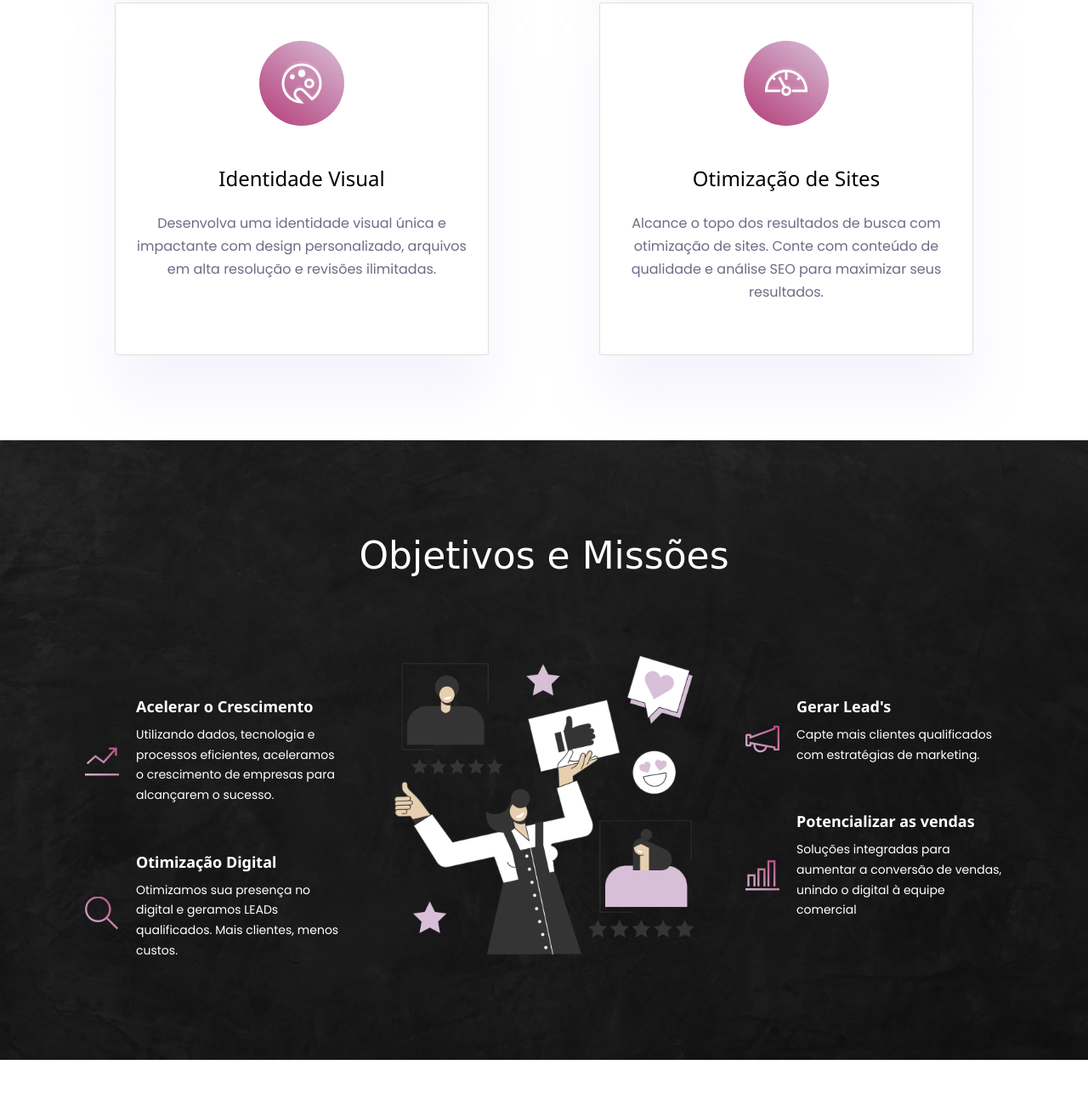
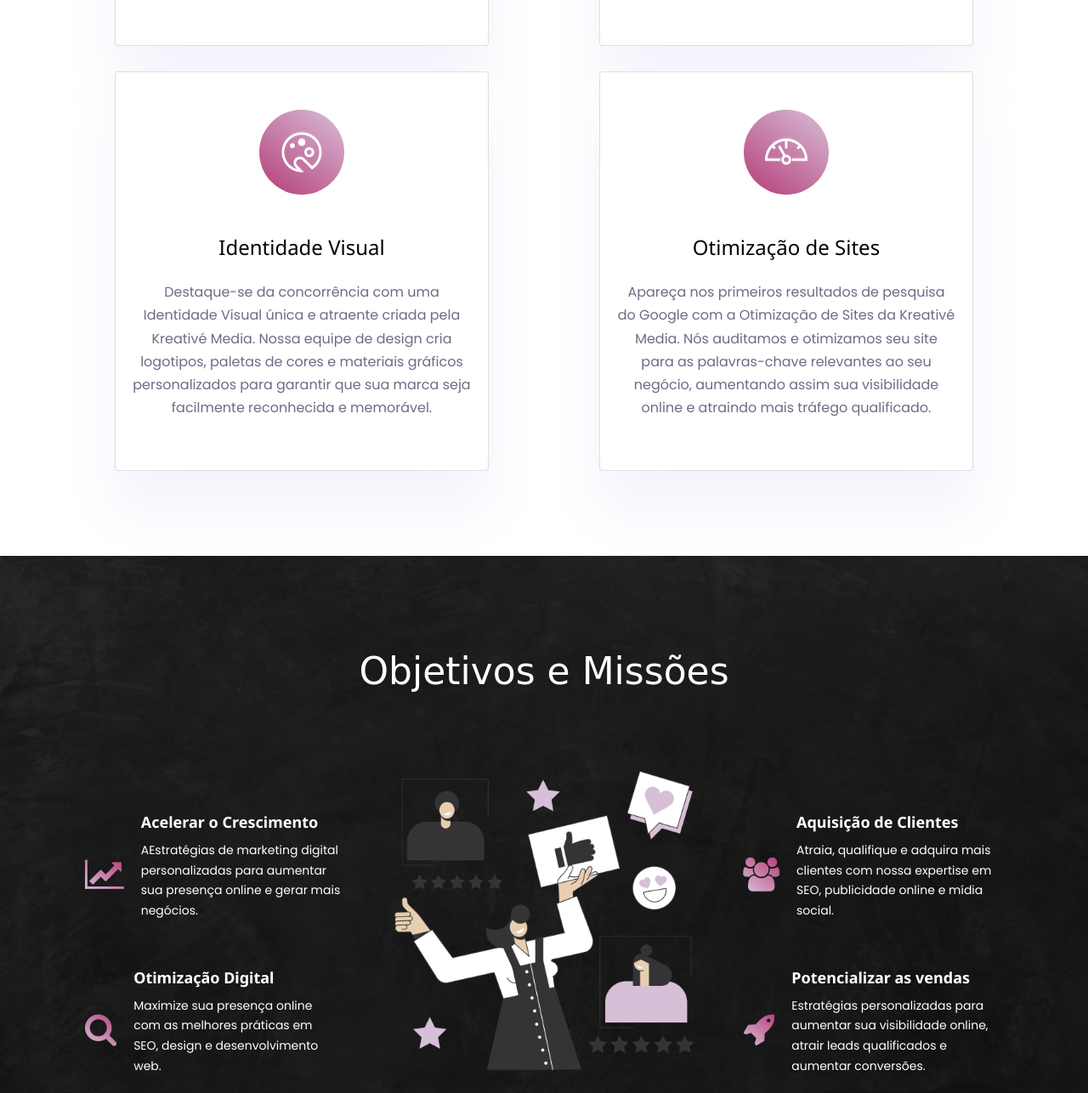
Before and after one commit to ericzardo/kreativemedia, a website: page theme/index.html in a window 1280 px wide. Shown: the part 3305-4591 px from the top of the page at 85% size. Drawn offline with Linux system fonts and the light colour scheme; some packages are replaced by stand-ins of ours; a web font is replaced by a local one.

Commit message:
Change icons

```diff
--- a/theme/index.html
+++ b/theme/index.html
@@ -210,9 +210,10 @@
                 <i class="icon-lg icon-watermark text-white ti-announcement"></i>
               </div>
               <h4 class="mb-4">Publicidade Online</h4>
-              <p style="font-size: 16px;">Crie campanhas estratégicas para aumentar a visibilidade da sua marca e
-                alcançar seus objetivos de
-                negócios.</p>
+              <p style="font-size: 16px;">Alcance seu público-alvo com anúncios online estrategicamente planejados e
+                otimizados pela Kreativé Media. Aumente as conversões e gere mais vendas para o seu negócio com nossa
+                expertise em Google Ads, Facebook Ads e muito mais.
+              </p>
             </div>
           </div>
         </div>
@@ -225,9 +226,9 @@
                 <i class="icon-lg icon-watermark text-white ti-mobile"></i>
               </div>
               <h4 class="mb-4">Gestão de Mídia Social</h4>
-              <p style="font-size: 16px;">Criação e agendamento de conteúdo para redes sociais. Monitoramento e análise
-                para maximizar
-                engajamento e interação com o público-alvo.</p>
+              <p style="font-size: 16px;">Aumente a visibilidade online da sua empresa com a Gestão de Mídia Social da
+                Kreativé Media. Nossa equipe especializada em redes sociais criará conteúdo relevante e interativo para
+                engajar seu público-alvo e gerar mais leads para o seu negócio.</p>
             </div>
           </div>
         </div>
@@ -243,9 +244,9 @@
                 <i class="icon-lg icon-watermark text-white ti-palette"></i>
               </div>
               <h4 class="mb-4">Identidade Visual</h4>
-              <p style="font-size: 16px;">Desenvolva uma identidade visual única e impactante com design personalizado,
-                arquivos em alta
-                resolução e revisões ilimitadas.</p>
+              <p style="font-size: 16px;">Destaque-se da concorrência com uma Identidade Visual única e atraente criada
+                pela Kreativé Media. Nossa equipe de design cria logotipos, paletas de cores e materiais gráficos
+                personalizados para garantir que sua marca seja facilmente reconhecida e memorável.</p>
             </div>
           </div>
         </div>
@@ -258,8 +259,9 @@
                 <i class="icon-lg icon-watermark text-white ti-dashboard"></i>
               </div>
               <h4 class="mb-4">Otimização de Sites</h4>
-              <p style="font-size: 16px;">Alcance o topo dos resultados de busca com otimização de sites.
-                Conte com conteúdo de qualidade e análise SEO para maximizar seus resultados.</p>
+              <p style="font-size: 16px;">Apareça nos primeiros resultados de pesquisa do Google com a Otimização de
+                Sites da Kreativé Media. Nós auditamos e otimizamos seu site para as palavras-chave relevantes ao seu
+                negócio, aumentando assim sua visibilidade online e atraindo mais tráfego qualificado.</p>
             </div>
           </div>
         </div>
@@ -279,22 +281,20 @@
           <div class="itens">
 
             <div class="item col-6 col-sm-12">
-              <i class="icon text-gradient-primary ti-stats-up"></i>
+              <i class="icon text-gradient-primary fa fa-line-chart"></i>
               <span class="item-text">
                 <h4 class="text-white" style="font-size: 18px;">Acelerar o Crescimento</h4>
-                <p class="text-secondary" style="font-size: 14px;">Utilizando dados, tecnologia e processos eficientes,
-                  aceleramos o
-                  crescimento de empresas para alcançarem o sucesso.</p>
+                <p class="text-secondary" style="font-size: 14px;">AEstratégias de marketing digital personalizadas para
+                  aumentar sua presença online e gerar mais negócios.</p>
               </span>
             </div>
 
             <div class="item col-6 col-sm-12">
-              <i class="icon text-gradient-primary ti-search"></i>
+              <i class="icon text-gradient-primary fa fa-search"></i>
               <span class="item-text">
                 <h4 class="text-white" style="font-size: 18px;">Otimização Digital</h4>
-                <p class="text-secondary" style="font-size: 14px;">Otimizamos sua presença no digital e geramos LEADs
-                  qualificados. Mais
-                  clientes, menos custos.</p>
+                <p class="text-secondary" style="font-size: 14px;">Maximize sua presença online com as melhores práticas
+                  em SEO, design e desenvolvimento web.</p>
               </span>
             </div>
 
@@ -305,23 +305,20 @@
           <div class="itens">
 
             <div class="item col-6 col-sm-12">
-              <i class="icon text-gradient-primary ti-announcement"></i>
+              <i class="icon text-gradient-primary fa fa-users" aria-hidden="true"></i>
               <span class="item-text">
-                <h4 class="text-white" style="font-size: 18px;">Gerar Lead's</h4>
-                <p class="text-secondary" style="font-size: 14px;">Capte mais clientes qualificados com estratégias de
-                  marketing.</p>
+                <h4 class="text-white" style="font-size: 18px;">Aquisição de Clientes</h4>
+                <p class="text-secondary" style="font-size: 14px;">Atraia, qualifique e adquira mais clientes com nossa
+                  expertise em SEO, publicidade online e mídia social.</p>
               </span>
             </div>
 
             <div class="item col-6 col-sm-12">
-              <i class="icon text-gradient-primary ti-bar-chart"></i>
+              <i class="icon text-gradient-primary fa fa-rocket" aria-hidden="true"></i>
               <span class="item-text">
                 <h4 class="text-white bold-text" style="font-size: 18px;">Potencializar as vendas</h4>
-                <p class="text-secondary" style="font-size: 14px;">Soluções integradas para aumentar a conversão de
-                  vendas, unindo o
-                  digital
-                  à
-                  equipe comercial</p>
+                <p class="text-secondary" style="font-size: 14px;">Estratégias personalizadas para aumentar sua
+                  visibilidade online, atrair leads qualificados e aumentar conversões.</p>
               </span>
             </div>
           </div>
```
